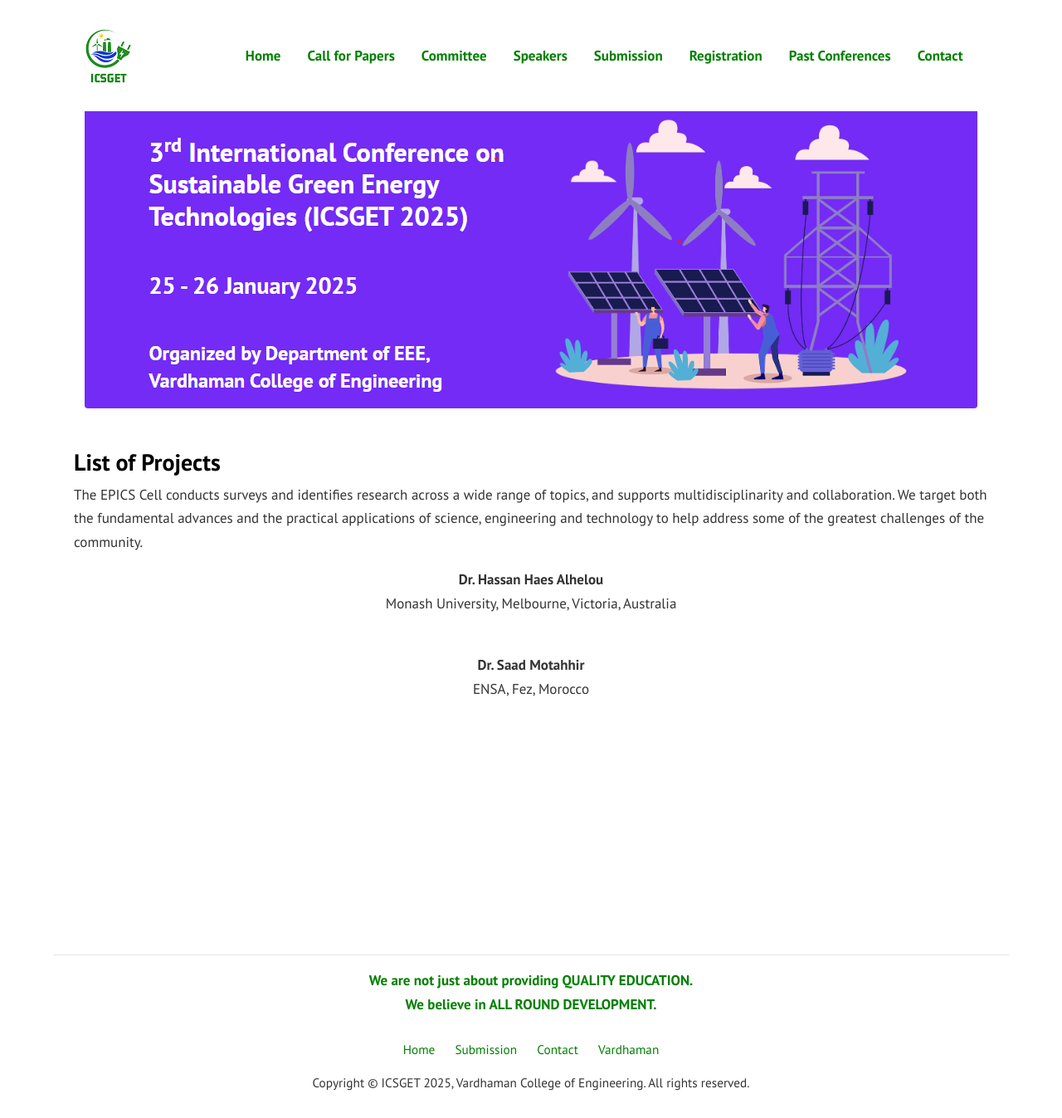
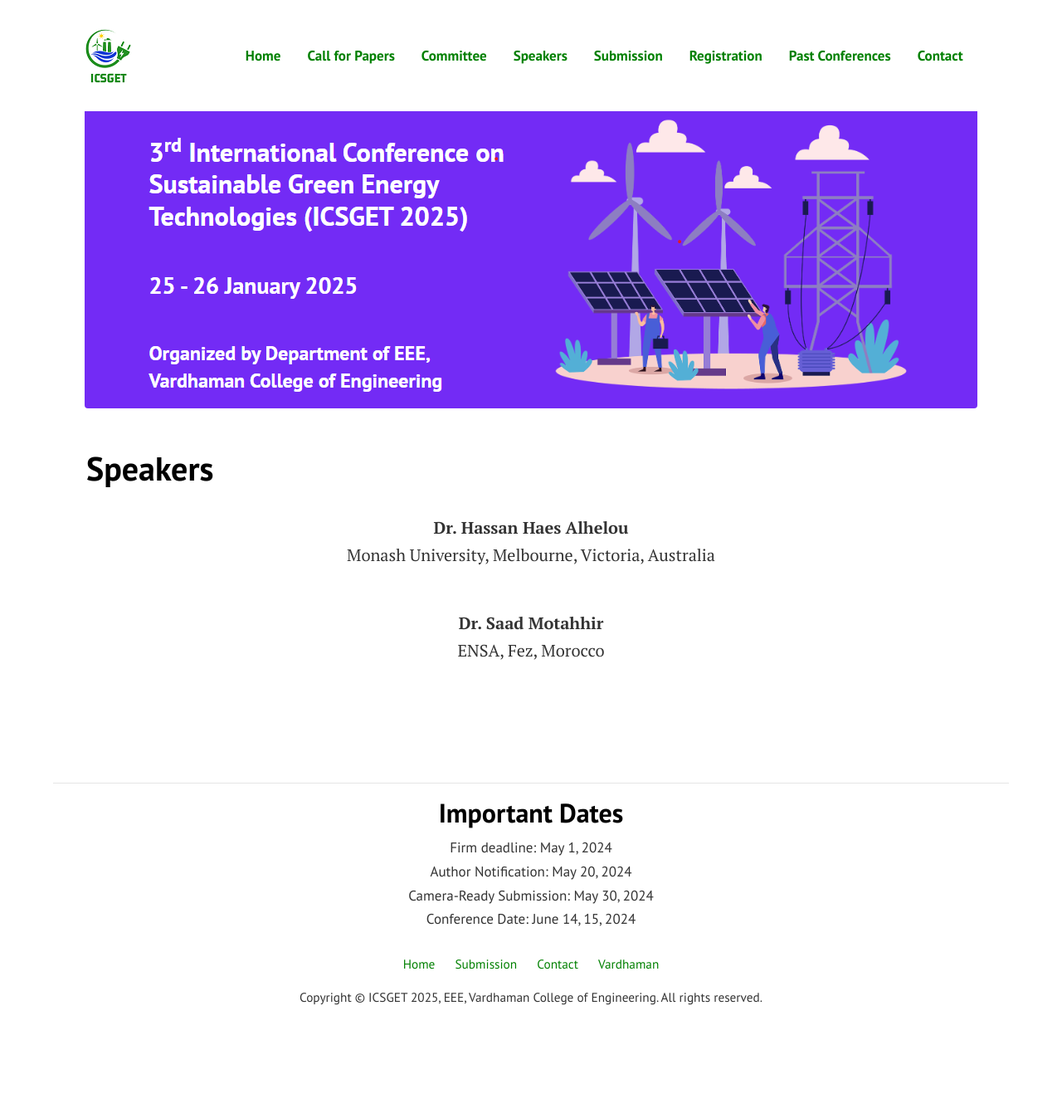
Before and after one commit to sravivarmanvce/temp, a Jekyll site: the page built from pages/speakers.md, in a window 1280 px wide and 1347 px high. Shown: the whole window at 83% size. Built offline with Jekyll 4.4.1, drawn with Linux system fonts in a browser that asks for light colours.

Commit message:
Update speakers.md

```diff
--- a/pages/speakers.md
+++ b/pages/speakers.md
@@ -1,13 +1,10 @@
 ---
-layout: projects
+layout: page
 title: Speakers
 permalink: "/speakers/"
 image: assets/images/banner-alt.png
 comments: false
 ---
-
-### List of Projects
-The EPICS Cell conducts surveys and identifies research across a wide range of topics, and supports multidisciplinarity and collaboration. We target both the fundamental advances and the practical applications of science, engineering and technology to help address some of the greatest challenges of the community.
 
 <div class="col-md-12">
 <p align="center">
```
